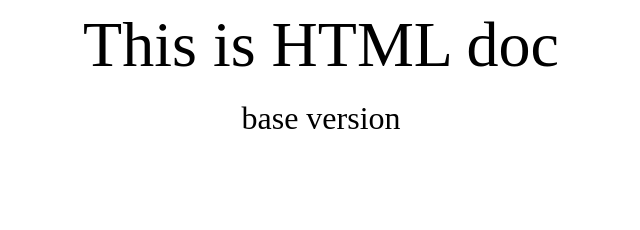
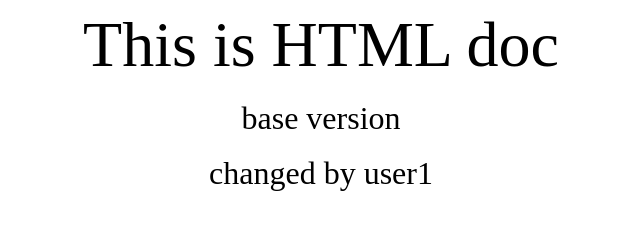
Before and after one commit to AndrewChikrii/lab4, a plain HTML site: page index.html in a window 1280 px wide. Shown: the whole page, without its empty margins (319-959 px from the left). Drawn offline with Linux system fonts and the light colour scheme.

Commit message:
changed by user1

```diff
--- a/index.html
+++ b/index.html
@@ -11,6 +11,7 @@
 
 
         <div style="font-size: 24pt">base version</div><br>
+        <div style="font-size: 24pt">changed by user1</div><br>
     </div>
 </body>
 </html>
```
